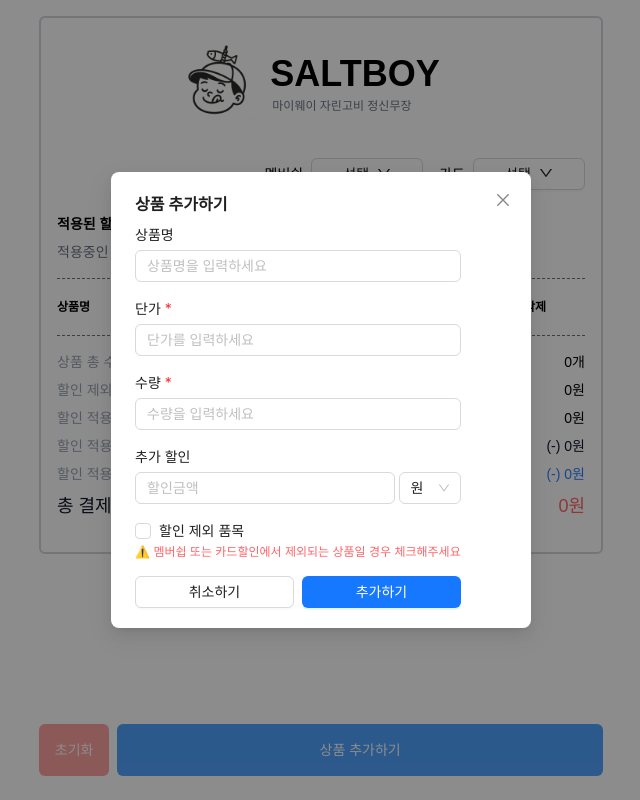
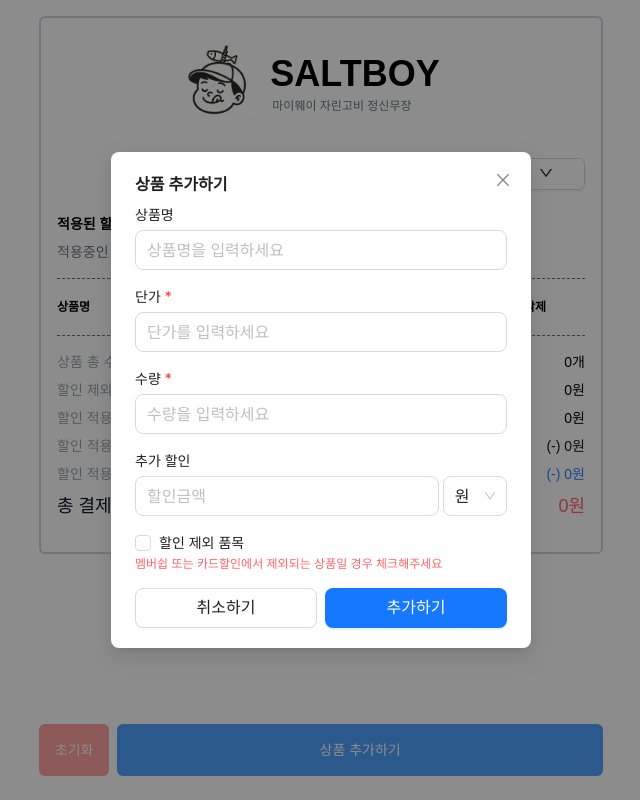
Before and after one commit to mkiz0403/m.caculator, a Next.js app: page /caculator in a window 1280 px wide. Both pictures are taken after a click on the button "상품 추가하기". Shown: the whole page, without its empty margins (319-959 px from the left). Built offline with nearby package versions, Linux system fonts and the light colour scheme.

Commit message:
refactor : 엘리먼트 사이즈 변경

```diff
--- a/src/app/caculator/AddProduct.tsx
+++ b/src/app/caculator/AddProduct.tsx
@@ -34,11 +34,12 @@ export default function AddProduct({
 
 	return (
 		<div className="flex flex-col items-start gap-5">
-			<Form className="flex flex-col gap-4 p-2" onFinish={handleSubmit}>
-				<div className="flex flex-col gap-1">
+			<Form className="flex w-full flex-col gap-4 p-2" onFinish={handleSubmit}>
+				<div className="flex w-full flex-col gap-1">
 					<span>상품명</span>
 					<Input
-						className="rounded-sm border border-blue-500"
+						className="custom-select flex rounded-sm border border-blue-500"
+						size="large"
 						value={formData.name}
 						onChange={(e) => setFormData({ ...formData, name: e.target.value })}
 						placeholder="상품명을 입력하세요"
@@ -50,7 +51,8 @@ export default function AddProduct({
 					</span>
 					<Input
 						type="number"
-						className="rounded-sm border border-blue-500"
+						className="custom-select rounded-sm border border-blue-500"
+						size="large"
 						value={formData.price}
 						onChange={(e) =>
 							setFormData({ ...formData, price: e.target.value })
@@ -64,7 +66,8 @@ export default function AddProduct({
 					</span>
 					<Input
 						type="number"
-						className="rounded-sm border border-blue-500"
+						size="large"
+						className="custom-select rounded-sm border border-blue-500"
 						value={formData.quantity}
 						onChange={(e) =>
 							setFormData({ ...formData, quantity: e.target.value })
@@ -76,8 +79,9 @@ export default function AddProduct({
 					<span>추가 할인</span>
 					<div className="flex justify-between gap-1">
 						<Input
+							className="custom-select"
+							size="large"
 							type="number"
-							className="rounded-sm border border-blue-500"
 							value={formData.discountValue}
 							onChange={(e) =>
 								setFormData({ ...formData, discountValue: e.target.value })
@@ -87,7 +91,8 @@ export default function AddProduct({
 							}
 						/>
 						<Select
-							className="w-20"
+							className="custom-select w-20"
+							size="large"
 							value={formData.discountType}
 							onChange={(value) =>
 								setFormData({
@@ -113,30 +118,35 @@ export default function AddProduct({
 					</div>
 					{mDiscount === 'none' && (
 						<span className="text-xs text-red-400">
-							⚠️ 멤버쉽 또는 카드할인에서 제외되는 상품일 경우 체크해주세요
+							멤버쉽 또는 카드할인에서 제외되는 상품일 경우 체크해주세요
 						</span>
 					)}
 					{mDiscount === 'sevenT' && (
 						<span className="text-xs text-red-400">
-							⚠️ 1+1, 2+1 등 이벤트 상품 및 주류, 담배 등은 멤버쉽 할인 대상이
+							1+1, 2+1 등 이벤트 상품 및 주류, 담배 등은 멤버쉽 할인 대상이
 							아닙니다
 						</span>
 					)}
 					{mDiscount === 'sevenEarth' && (
 						<span className="text-xs text-red-400">
-							⚠️ 1+1, 2+1 등 이벤트 상품 및 주류, 담배 등은 멤버쉽 할인 대상이
+							1+1, 2+1 등 이벤트 상품 및 주류, 담배 등은 멤버쉽 할인 대상이
 							아닙니다
 						</span>
 					)}
 				</div>
 				<div className="flex justify-between gap-2">
-					<Button className="w-full" onClick={onCancel}>
+					<Button
+						className="custom-select w-full"
+						onClick={onCancel}
+						size="large"
+					>
 						취소하기
 					</Button>
 					<Button
-						className="w-full bg-blue-300"
+						className="custom-select w-full bg-blue-300"
 						type="primary"
 						htmlType="submit"
+						size="large"
 					>
 						{isEditMode ? '수정하기' : '추가하기'}
 					</Button>
```
